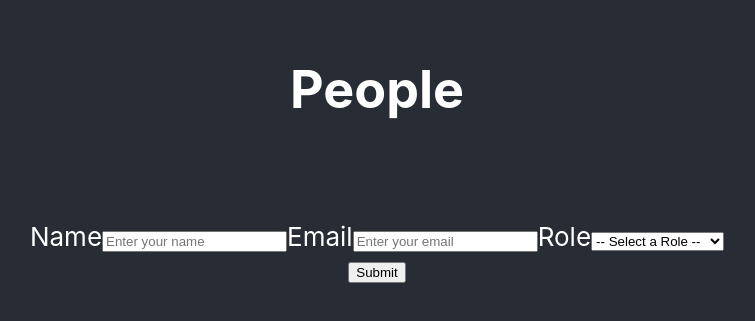
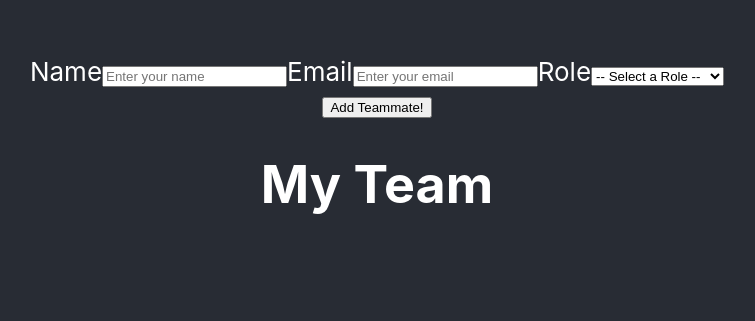
Before and after one commit to bloominstituteoftechnology/team-builder, a React (Create React App) app in the folder team-builder/: page / in a window 1280 px wide. Shown: the part 247-568 px from the top of the page, without its empty margins (263-1018 px from the left). Built offline with nearby package versions, Linux system fonts and the light colour scheme.

Commit message:
changed submit to render on separate teammate component

```diff
--- a/team-builder/src/App.js
+++ b/team-builder/src/App.js
@@ -1,7 +1,7 @@
-import logo from './logo.svg';
-import React, { useState, useEffect } from 'react';
+import React, { useState } from 'react';
 import './App.css';
 import Form from './Form';
+import Teammate from './Teammate'
 
 const initialFormValues = {
   name: '',
@@ -25,18 +25,20 @@ function App() {
       role: formValues.role
     }
     setTeammates(teammates.concat(newEntry));
+    setFormValues(initialFormValues);
   }
 
   return (
     <div className="App">
       <header className="App-header">
-        <h1>People</h1>
-        <h2>{error}</h2>
-        <Form
-        values={formValues}
-        update={updateForm}
-        submit={submitForm}
-        />
+        <Form values={formValues} update={updateForm} submit={submitForm}/>
+        <h1>My Team</h1>
+        {teammates.map((teammate, idx) => {
+          console.log(teammate)
+          return (
+            <Teammate key={idx} details={teammate}/>
+          )
+        })}
       </header>
     </div>
   );
--- a/team-builder/src/Form.js
+++ b/team-builder/src/Form.js
@@ -40,15 +40,14 @@ export default function Form(props) {
           <label>Role
             <select value={values.role} name='role' onChange={onChange}>
               <option value=''>-- Select a Role --</option>
-              <option value='frontend'> Frontend Engineer</option>
-              <option value='backend'>Backend Engineer</option>
-              <option value='designer'>Web Designer</option>
-              <option value='retired'>Retired</option>
+              <option value='Frontend Engineer'> Frontend Engineer</option>
+              <option value='Backend Engineer'>Backend Engineer</option>
+              <option value='Web Designer'>Web Designer</option>
             </select>
           </label>
 
           <div className='submit'>
-              <button>Submit</button>
+              <button>Add Teammate!</button>
           </div>
         </div>
       </form>
--- /dev/null
+++ b/team-builder/src/Teammate.js
@@ -0,0 +1,14 @@
+import React from 'react'
+
+export default function Teammate (props) {
+
+    const { details } = props
+
+    return (
+        <div>
+            <h2> { details.name } </h2>
+            <p> { details.role } </p>
+            <p> { details.email } </p>
+        </div>
+    )
+}
```
